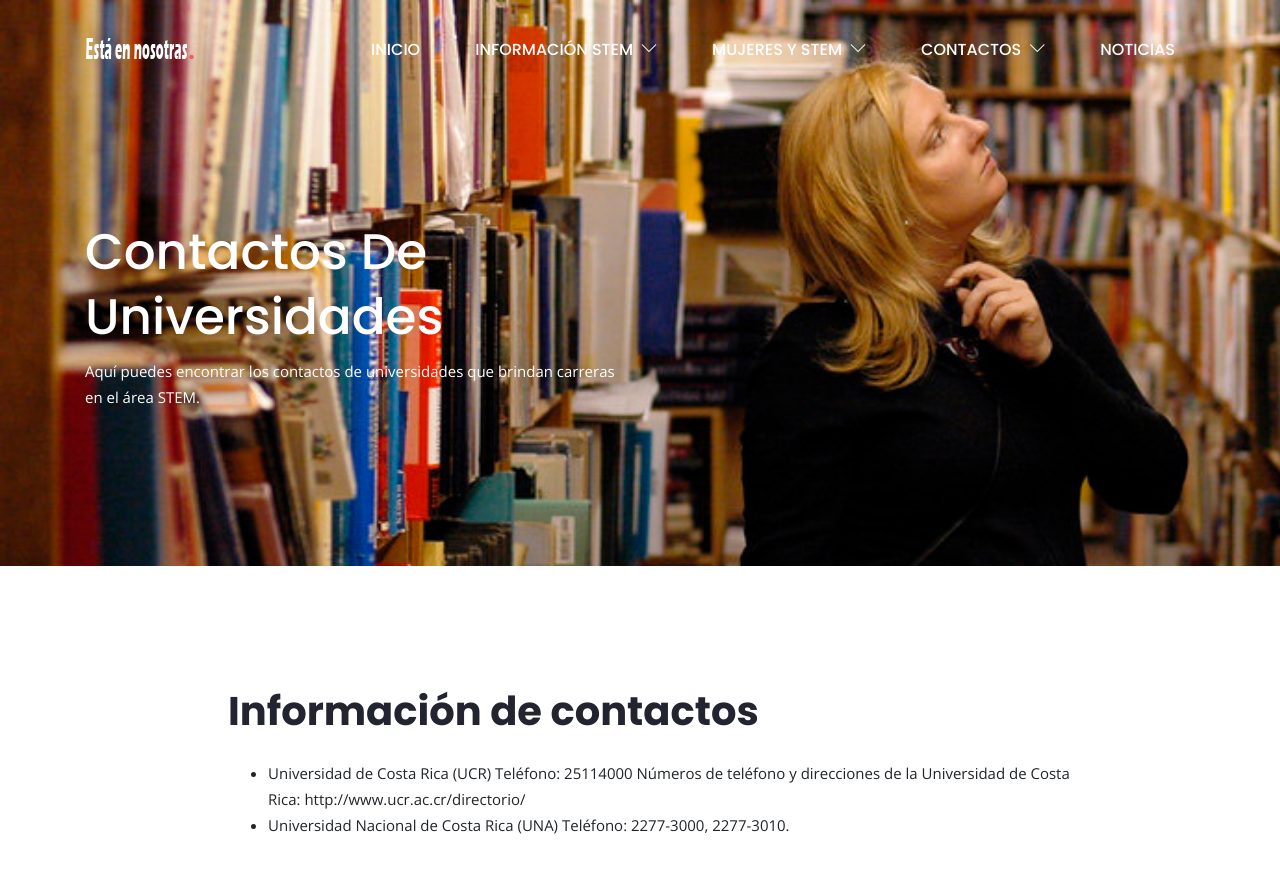
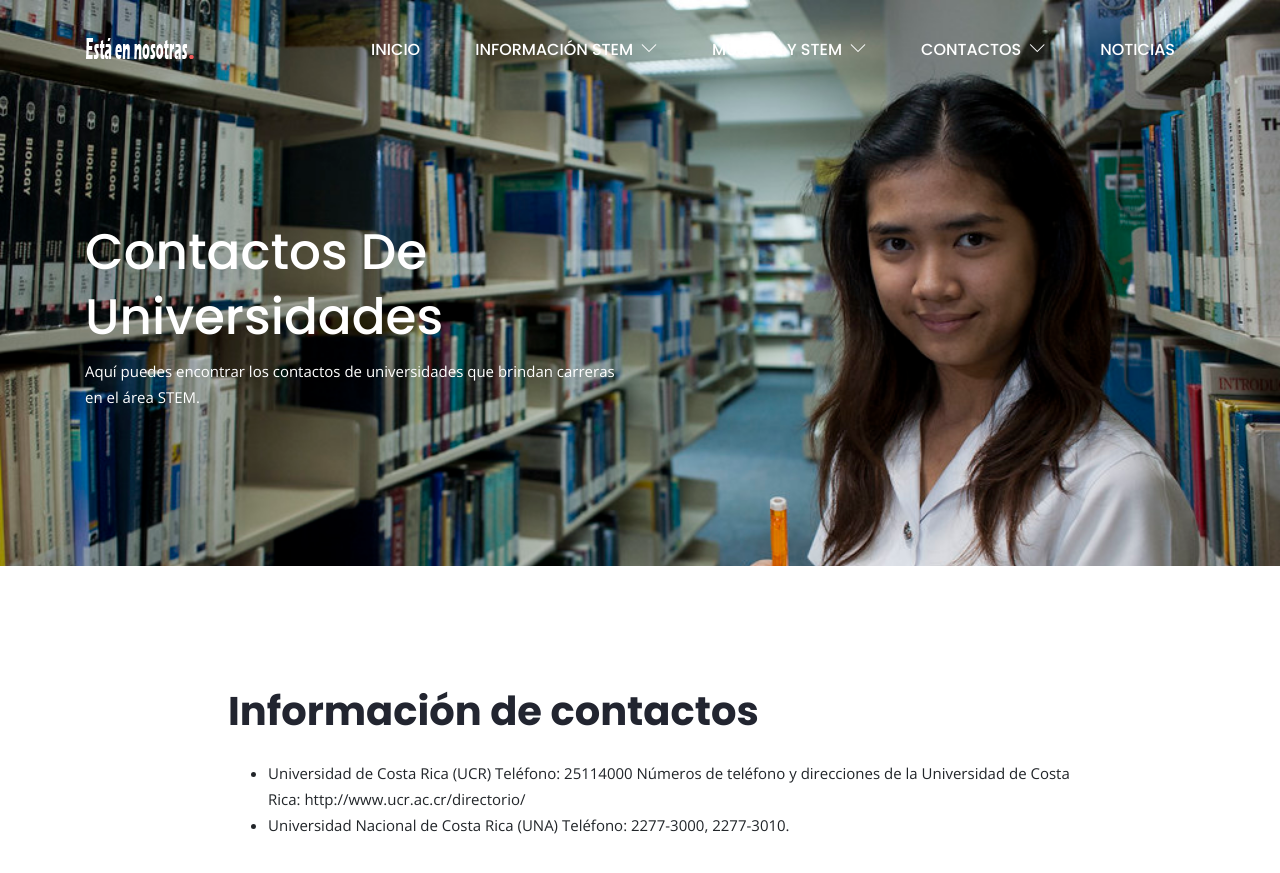
Before and after one commit to estaennosotraspiloto/estaennosotraspiloto, a Jekyll site: the page built from contactos-de-universidades.html, in a window 1280 px wide and 900 px high. Shown: the top 873 px of the window. Built offline with Jekyll 4.4.1, drawn with Linux system fonts in a browser that asks for light colours.

Commit message:
Update from Forestry.io estaennosotraspiloto updated contactos-de-universidades.html

```diff
--- a/contactos-de-universidades.html
+++ b/contactos-de-universidades.html
@@ -1,6 +1,6 @@
 ---
 layout: default
-header_image: "/assets/images/team/universidad.jpg"
+header_image: "/assets/images/team/universidad-d.jpg"
 title: Contactos de Universidades
 description: 'Aquí puedes encontrar los contactos de universidades que brindan carreras
   en el área STEM. '
```
